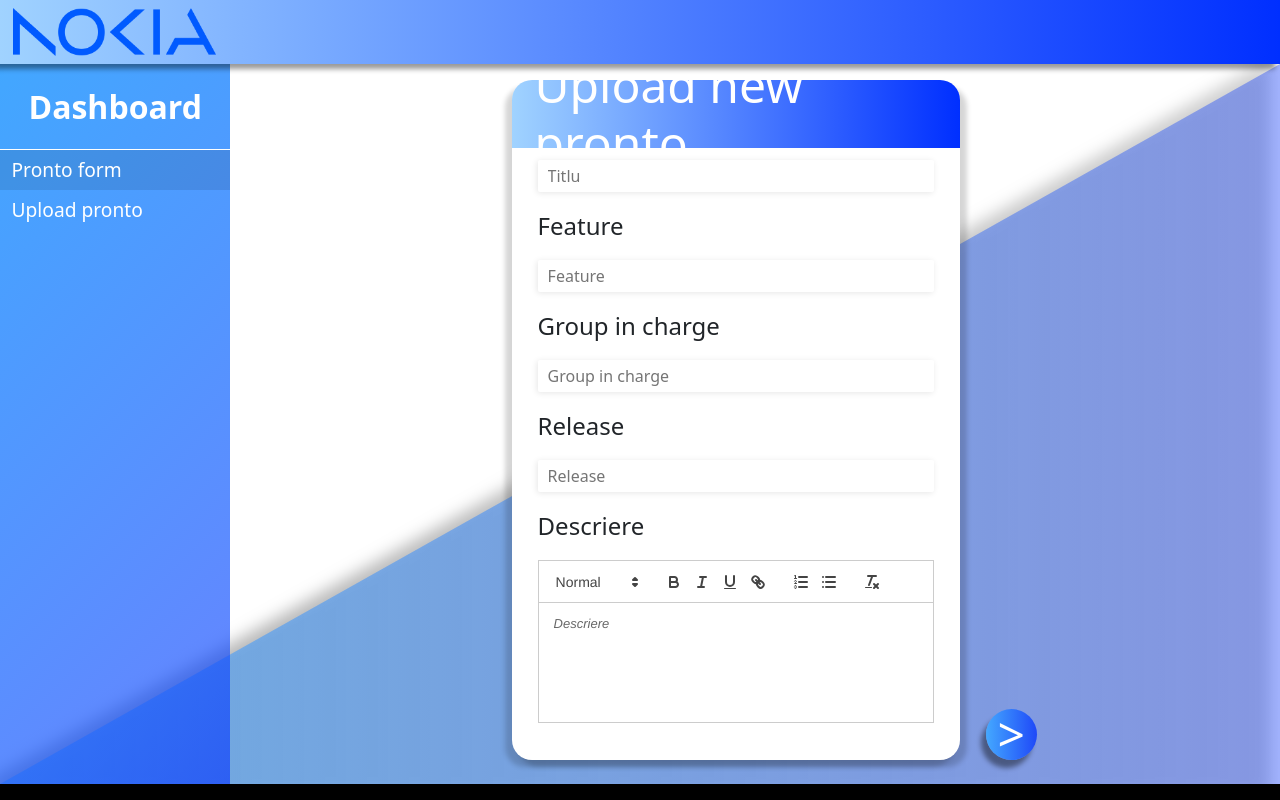
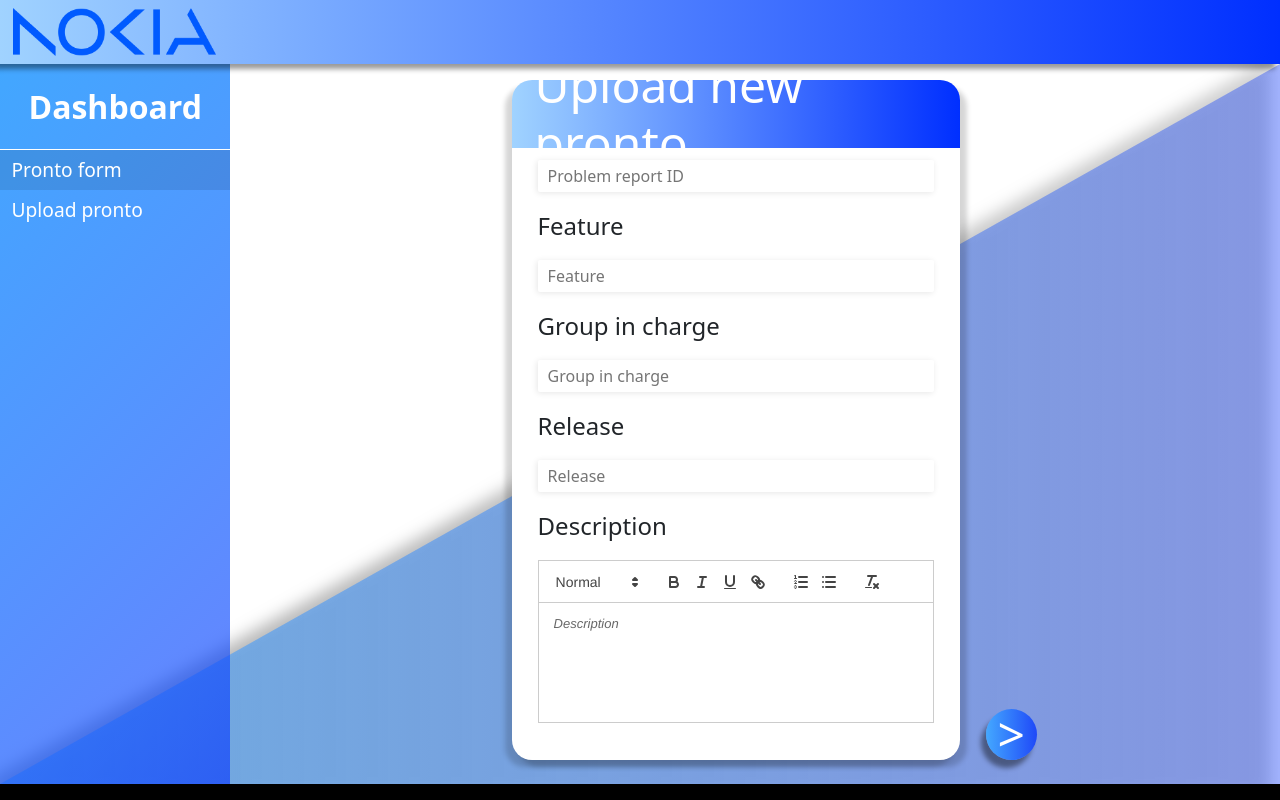
Before and after one commit to d-Dudas/Problem-report-analysis-in-Telecom-Software-based-on-Machine-Learning, a React (Create React App) app in the folder react/: page / in a window 1280 px wide. Built offline with nearby package versions, Linux system fonts and the light colour scheme.

Commit message:
Cleaned newPronto.js

```diff
--- a/react/src/newPronto.js
+++ b/react/src/newPronto.js
@@ -16,7 +16,7 @@ function NewPronto({setKey, dashboard_content, setDash, setProntoList, prontoLis
     setKey('/');
 
     const [formData, setFormData] = useState({
-      problemReportId: '123',
+      problemReportId: '',
       title: '',
       description: '',
       feature: '',
@@ -43,12 +43,10 @@ function NewPronto({setKey, dashboard_content, setDash, setProntoList, prontoLis
       .then(data => {
         auxProntoList.push(data);
         setProntoList(auxProntoList);
-        console.log(auxProntoList);
 
         // Rebuild the subpages list
         let key = "/" + data.problemReportId;
         let name = data.problemReportId;
-        console.log(dashboard_content);
         dashboard_content[0].subpages.push({key: key, name: name});
 
         setProntoList(auxProntoList);
@@ -95,8 +93,12 @@ function NewPronto({setKey, dashboard_content, setDash, setProntoList, prontoLis
           <MainDiv headerText="Upload new pronto">
             <form className='newPronto-form'>
                 <label className='newPronto-text-label'>
-                    <p>Titlu</p>
-                    <input className='newPronto-text-label-input' placeholder='Titlu' type = "text" name = "title" value={formData.titlu} onChange={handleChange} ></input>
+                    <p>Title</p>
+                    <input className='newPronto-text-label-input' placeholder='Title' type = "text" name = "title" value={formData.title} onChange={handleChange} ></input>
+                </label>
+                <label className='newPronto-text-label'>
+                    <p>Problem report ID</p>
+                    <input className='newPronto-text-label-input' placeholder='Problem report ID' type = "text" name = "problemReportId" value={formData.problemReportId} onChange={handleChange} ></input>
                 </label>
                 <label className='newPronto-text-label'>
                     <p>Feature</p>
@@ -111,8 +113,8 @@ function NewPronto({setKey, dashboard_content, setDash, setProntoList, prontoLis
                     <input className='newPronto-text-label-input' placeholder='Release' type = "text" name = "release" value={formData.release} onChange={handleChange}></input>
                 </label>
                 <label className='newPronto-text-label'>
-                    <p>Descriere</p>
-                    <ReactQuill placeholder='Descriere' className='newPronto-descriere' theme="snow" name = "descriere" value={descriere} onChange={setDescriere}/>
+                    <p>Description</p>
+                    <ReactQuill placeholder='Description' className='newPronto-descriere' theme="snow" name = "descriere" value={descriere} onChange={setDescriere}/>
                 </label>
             </form>
           </MainDiv>
```
